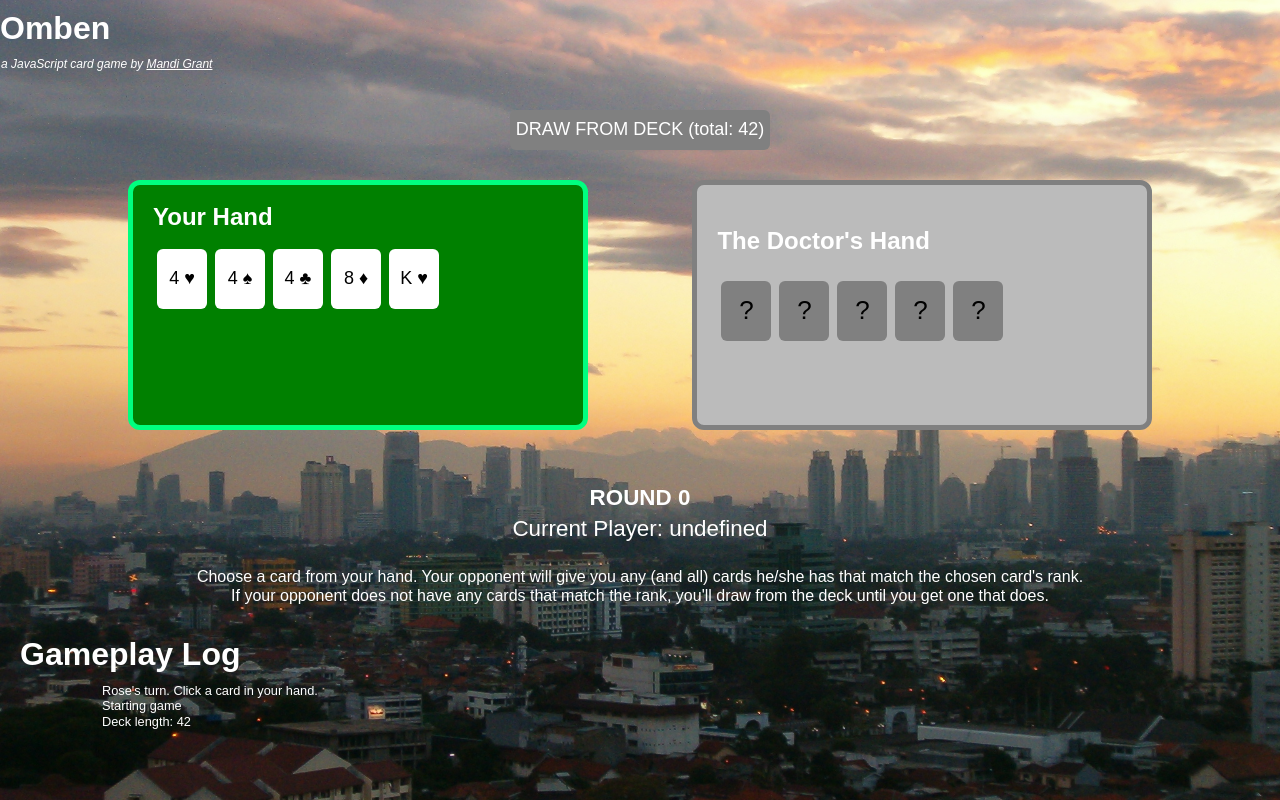
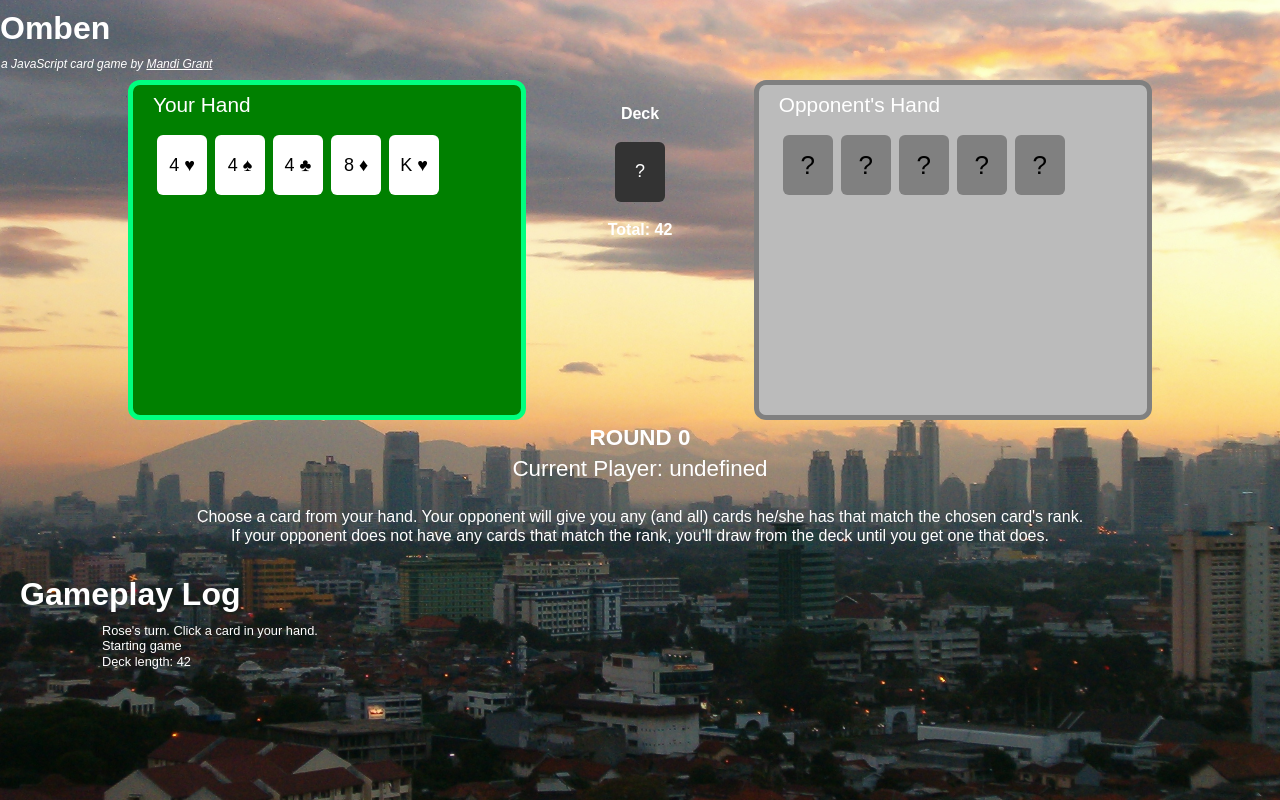
Before and after one commit to MJGrant/ombenGame-Visual, a plain HTML site: page index.html in a window 1280 px wide. Both pictures are taken after a click on the button "Start Game". Drawn offline with nearby package versions, Linux system fonts and the light colour scheme.

Commit message:
CSS improvements to create adaptive and centered layout for the player hand mats, small visual tweaks throughout

```diff
--- a/css/main.css
+++ b/css/main.css
@@ -24,10 +24,10 @@ html {
 }
 
 body {
-    background-image:url('../img/jakarta.jpg');
+    color:white;
+    background:url(../img/jakarta.jpg) repeat fixed;
     background-size:100%;
     background-repeat: no-repeat;
-    color:white;
 }
 
 /*
@@ -150,23 +150,19 @@ a {
 
 #playMat {
     max-width:80%;
-    height:380px;
+    height:320px;
     margin:10px auto;
     color:white;
+    display: flex; justify-content: space-between;
 }
 
-#player1 {
-    float:left;
-    width:40%;
+#player1Mat, #player2Mat {
+    -moz-border-radius: 25px;
+    -webkit-border-radius: 25px;
+    border-radius:12px;
+    width:34%;
     padding:20px;
-    height:200px;
-}
-
-#player2 {
-    float:right;
-    padding:20px;
-    width:40%;
-    height:200px;
+    height:290px;
 }
 
 #gameplayLog {
@@ -196,30 +192,15 @@ a {
 }
 
 #deckButtonDiv {
+    float:right;
     display:block;
+    width:15%;
     text-align:center;
-    padding:30px;
+    padding:10px;
     margin:0px auto;
 }
 
-#deckButton {
-    background-color: green;
-    -moz-border-radius: 5px;
-    -webkit-border-radius: 5px;
-    border-radius:6px;
-    color: #fff;
-    font-size: 18px;
-    text-decoration: none;
-    cursor: pointer;
-    border:none;
-    height:40px;
-}
-
-#deckButton:hover{
-    background-color:lime;
-}
-
-.p1card, .p2card {
+.p1card, .p2card, #deckButton {
     background-color: white;
     -moz-border-radius: 5px;
     -webkit-border-radius: 5px;
@@ -234,17 +215,20 @@ a {
     margin:4px;
 }
 
-#player1, #player2 {
-    -moz-border-radius: 25px;
-    -webkit-border-radius: 25px;
-    border-radius:12px;
+#deckButton {
+    background-color: lime;
+    color: #fff;
+    font-size: 18px;
+}
+
+#deckButton:hover{
+    background-color:lime;
 }
 
 #playerName, #opponentHandTitle {
     color:white;
-    font-size:1.5em;
-    font-weight:bold;
-    margin:0px;
+    font-size:1.3em;
+    margin:-10px 0px 0px 0px;
 }
 
 .p1card:hover {
--- a/index.html
+++ b/index.html
@@ -17,6 +17,7 @@
         <script src="js/vendor/modernizr-2.6.2.min.js"></script>
     </head>
     <body>
+    <section id="main" data-type="background" data-speed="10">
         <!--[if lt IE 7]>
             <p class="browsehappy">You are using an <strong>outdated</strong> browser. Please <a href="http://browsehappy.com/">upgrade your browser</a> to improve your experience.</p>
         <![endif]-->
@@ -40,35 +41,27 @@
         <script src="js/plugins.js"></script>
         <script src="js/main.js"></script>
 
-
-
-        <!-- Google Analytics: change UA-XXXXX-X to be your site's ID.
-        <script>
-            (function(b,o,i,l,e,r){b.GoogleAnalyticsObject=l;b[l]||(b[l]=
-            function(){(b[l].q=b[l].q||[]).push(arguments)});b[l].l=+new Date;
-            e=o.createElement(i);r=o.getElementsByTagName(i)[0];
-            e.src='//www.google-analytics.com/analytics.js';
-            r.parentNode.insertBefore(e,r)}(window,document,'script','ga'));
-            ga('create','UA-XXXXX-X');ga('send','pageview');
-        </script> -->
-
-
-
         <section id="playMat">
 
-            <section id="deckButtonDiv">
-                <button id="deckButton">Draw from DECK</button>
-            </section>
-
-            <section id="player1">
+            <section id="player1Mat">
                 <p id="playerName">Your Hand</p>
                 <p id="p1Cards"></p>
             </section>
 
-            <section id="player2">
-                <p id="opponentHandTitle"></p>
+            <section id="deckButtonDiv">
+                <p><b>Deck</b></p>
+                <button id="deckButton">?</button>
+                <p id="deckButtonLabel"></p>
+            </section>
+
+            <section id="player2Mat">
+                <p id="opponentHandTitle">Opponent's Hand</p>
                 <p id="p2Cards"></p>
             </section>
+
+
+
+
         </section>
 
         <p id="currentTurnAndRound"></p>
@@ -80,5 +73,6 @@
         </section>
 
         <script src="js/omben.js"></script>
+        </section>
     </body>
 </html>
--- a/js/omben.js
+++ b/js/omben.js
@@ -82,9 +82,9 @@ Game.prototype = {
 				}
 			//game ended because a player reached 0 cards
 		} else if (this.player1.handCards.length === 0) {
-				gameOverStr += player1.name + " WINS!";
+				gameOverStr += this.player1.name + " WINS!";
 			} else if (this.player2.handCards.length === 0) {
-				gameOverStr += player2.name + " WINS!";
+				gameOverStr += this.player2.name + " WINS!";
 			}
 
 		gameMessage(gameOverStr + "\n" +
@@ -107,7 +107,7 @@ Game.prototype = {
 		}
 	},
 
-	swapPlayers: function() {
+	endTurnSwapPlayers: function() {
 		if (this.player1.handCards.length > 0 && this.player2.handCards.length > 0 && this.deck.cards.length > 0) {
 			if (this.currentPlayer == this.player2) { //player 2's turn just ended
 				this.round++;
@@ -141,19 +141,19 @@ Game.prototype = {
 		var chosenCard = this.currentPlayer.chooseRandomCardFromPlayerHand();
 		this.currentPlayer.sayAskForCard(chosenCard);
 		var cardsFound = this.otherPlayer.giveMatchingCards(chosenCard.rank);
-		alert(this.currentPlayer.name + "'s turn. " + this.currentPlayer.name + " asks you for cards matching " + chosenCard.displayRank());
+		alert(this.currentPlayer.name + "'s turn. " + this.currentPlayer.name + ' asks, "Do you have any ' + chosenCard.displayRank() + "'s ?");
 
 		if (cardsFound.length > 0) {
 			//take all matches from opponent
 			this.currentPlayer.takeCards(cardsFound,this.otherPlayer);
-			alert("You give " + this.currentPlayer.name + " your matching " + cardsFound.length + " cards of rank " + chosenCard.rank);
+			alert("You give " + this.currentPlayer.name + " " + cardsFound.length + " card(s) of rank " + chosenCard.rank + " from your hand.");
 			this.UI.updatePlaymat();
 		} else {
 			//no matching cards found, draw from deck
 			this.otherPlayer.opponentSaysDrink(chosenCard);
 			this.currentPlayer.drinkAuto(chosenCard.rank);
 		}
-		this.swapPlayers();
+		this.endTurnSwapPlayers();
 	},
 
 	playerTurnHuman: function() {
@@ -162,7 +162,7 @@ Game.prototype = {
 		this.UI.updateInstructions();
 		this.UI.swapPlayerUI("player1","player2");
 
-		alert("Click on a card in your hand to select it.");
+		alert("YOUR TURN! Click on a card in your hand to select it.");
 	},
 
 	playerChooseThisCardFromHand: function(chosenCardID) {
@@ -175,6 +175,7 @@ Game.prototype = {
 			//take from opponent
 			this.currentPlayer.takeCards(cardsFound,this.otherPlayer);
 			alert(this.otherPlayer.name + " has " + cardsFound.length + " cards of rank " + chosenCard.rank + "! You take " + cardsFound.length + " cards from " + this.otherPlayer.name + "'s hand.");
+			this.endTurnSwapPlayers(); // turn ends, swap players
 		} else { //draw from deck
 			this.otherPlayer.opponentSaysDrink(chosenCard);
 			this.cardRankNeeded = chosenCard.rank;
@@ -283,7 +284,8 @@ UI.prototype = {
 
 	updatePlaymat: function() {
 		gameMessage("Deck length: " + this.deck.cards.length);
-		$("#deckButton").html("DRAW FROM DECK (total: " + this.deck.cards.length + ")");
+		$("#deckButton").html("?");
+		$("#deckButtonLabel").html("<b>Total: " + this.deck.cards.length +"</b>");
 		this.updateCardsOnPlaymat(this.player1,"#card");
 		this.updateCardsOnPlaymat(this.player2,"#opponentCard");
 	},
@@ -302,8 +304,8 @@ UI.prototype = {
 	},
 
 	swapPlayerUI: function(activePlayer,inactivePlayer) {
-		$("#" + activePlayer).css("background-color","green").css("border","5px solid #00FF7F");
-		$("#" + inactivePlayer).css("background-color","#BBB").css("border","5px solid grey");
+		$("#" + activePlayer +"Mat").css("background-color","green").css("border","5px solid #00FF7F");
+		$("#" + inactivePlayer + "Mat").css("background-color","#BBB").css("border","5px solid grey");
 	},
 
 	updateInstructions: function() {
@@ -316,12 +318,12 @@ UI.prototype = {
 	},
 
 	enableDeckButton: function() {
-		$("#deckButton").removeAttr("disabled").css("background-color", "green");
+		$("#deckButton").removeAttr("disabled").css("background-color", "lime");
 		$("#deckButton:hover").css("background-color", "lime"); //todo: figure out why it doesnt work
 	},
 
 	disableDeckButton: function() {
-		$("#deckButton").attr("disabled","disabled").css("background-color", "gray");
+		$("#deckButton").attr("disabled","disabled").css("background-color", "#333");
 		$("#deckButton:hover").css("background-color", "gray");
 	},
 
@@ -553,15 +555,15 @@ Player.prototype = {
 			this.handCards.push(this.deck.cards.shift());
 			game.UI.updatePlaymat();
 
-			var drewCardStr = "You drew [" + drewCard.displayCard() + "]!";
+			var drewCardStr = "You drew a [" + drewCard.displayCard() + "] and added it to your hand!";
 			if (drewCard.rank == game.cardRankNeeded) {
 				drewCardStr += " You found a card that matches " + game.cardRankNeeded + "! STOP DRAWING";
 				alert(drewCardStr);
 				this.findSetOfFour(drewCard); //does this card finish a set of four? let's check...
 				game.UI.disableDeckButton();
-				game.swapPlayers();
+				game.endTurnSwapPlayers();
 			} else {
-				drewCardStr += " Rank mismatch! You need a " + game.cardRankNeeded + " but you drew a " + drewCard.displayRank() + ". Keep drawing!";
+				drewCardStr += " Rank mismatch! You need a " + game.cardRankNeeded + " but you drew a " + drewCard.displayRank() + ". Click deck to draw again!";
 				alert(drewCardStr);
 				this.findSetOfFour(drewCard); //does this card finish a set of four? let's check...
 			}
@@ -580,7 +582,9 @@ function startGame (form, autoPlay) {
     var player2NameVar = form.name2.value;
     game = new Game();
 	game.init(player1NameVar,player2NameVar,autoPlay);
-	$("#opponentHandTitle").html("<p>" + player2NameVar + "'s Hand</p>");
+
+	//todo: investigate why pushing the name var via jquery breaks css padding(?) or line height (?) or margin (?)
+	//$("#opponentHandTitle").html("<p>" + player2NameVar + "'s Hand</p>");
 }
 
 function gameMessage(msg) {
@@ -591,7 +595,23 @@ function gameMessage(msg) {
 $( document ).ready(function() {
 	$("#playMat").hide();
 	$("#logSection").hide();
+
+	//parallax technique from http://code.tutsplus.com/tutorials/a-simple-parallax-scrolling-technique--net-27641
+	$('section[data-type="background"]').each(function(){
+      var $bgobj = $(this); // assigning the object
+
+		$(window).scroll(function() {
+            var yPos = -($window.scrollTop() / $bgobj.data('speed'));
+
+            // Put together our final background position
+            var coords = '50% '+ yPos + 'px';
+
+            // Move the background
+            $bgobj.css({ backgroundPosition: coords });
+        });
+    });
 });
+
 
 
 //Resources used
```
